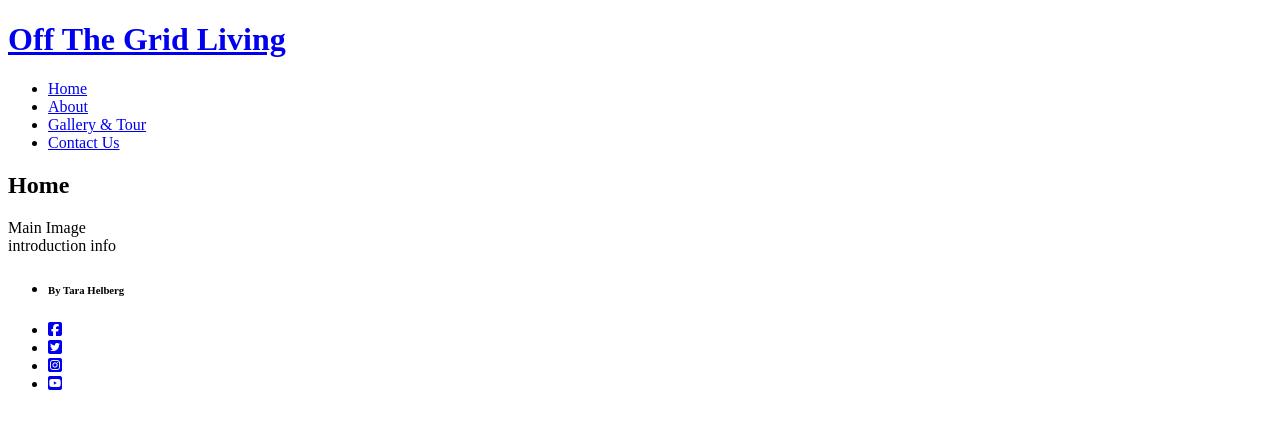
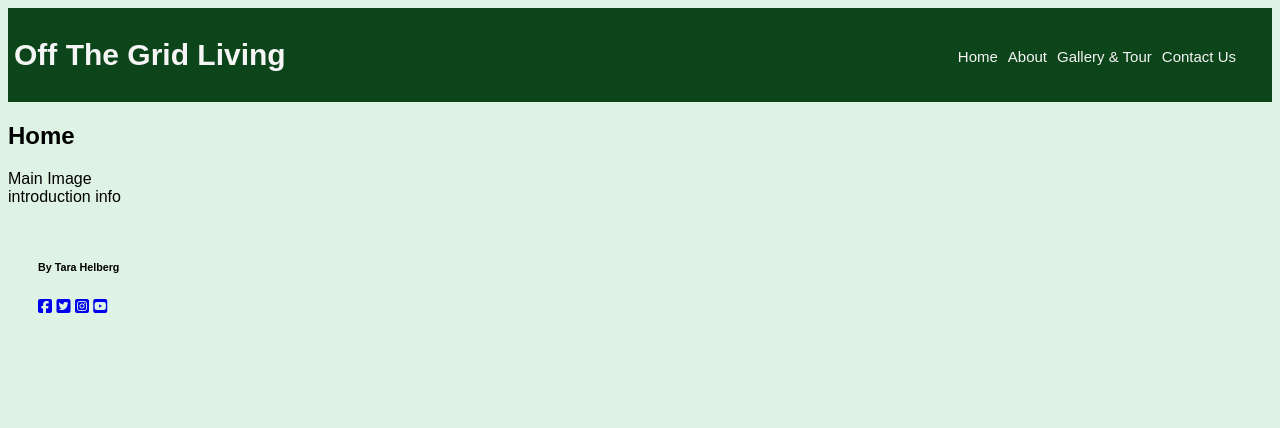
Before and after one commit to TaraHelberg/Off-The-Grid-Living, a plain HTML site: page index.html in a window 1280 px wide. Drawn offline with Linux system fonts and the light colour scheme.

Commit message:
Delete and add body back-ground color, delete and add header back-ground-color, add style class nav used <div> add style to move nav right

```diff
--- a/assets/css/stylesheet.css
+++ b/assets/css/stylesheet.css
@@ -1,4 +1,36 @@
 body {
     font-family: Arial, Helvetica, sans-serif;
-    background-color: #C2C5AA;
+    background-color: #DFF3E4;
 }
+
+/*header & nav*/
+header {
+    background-color: #0D451B;
+    padding: 5px 1px;
+    overflow: hidden;
+  }
+
+header a {
+    color: whitesmoke;
+    text-align: center;
+    text-decoration: none;
+    font-size: 15px;
+    float: left;
+    padding: 5px;
+    border-radius: 2px;
+  }
+
+  /*nav style to right*/
+  .nav-right {
+      float: right;
+  }
+
+  ul {
+    list-style-type: none;
+    margin: 0;
+    padding: 30px;
+ }
+
+  li {
+      display: inline;
+  }
--- a/index.html
+++ b/index.html
@@ -9,14 +9,16 @@
     <meta name="keywords"
         content="Earthship home introduction, About the six principles of human needs,gallery and tour">
 
-    <link rel="stylesheet.css" href="assets/css/stylesheet.css">
+    <link rel="stylesheet" href="assets/css/stylesheet.css">
     <title>Document</title>
 </head>
+
 <body>
     <header>
-        <a href="index.html">
+        <a href="index.html" class="active">
             <h1>Off The Grid Living</h1>
         </a>
+        <div class="nav-right">
             <nav>
                 <ul>
                     <li>
@@ -33,6 +35,7 @@
                     </li>
                 </ul>
             </nav>
+        </div>
     </header>
     <h2>Home</h2>
     <section>Main Image</section>
```
Lines whose indentation alone changed are shown as unchanged.
